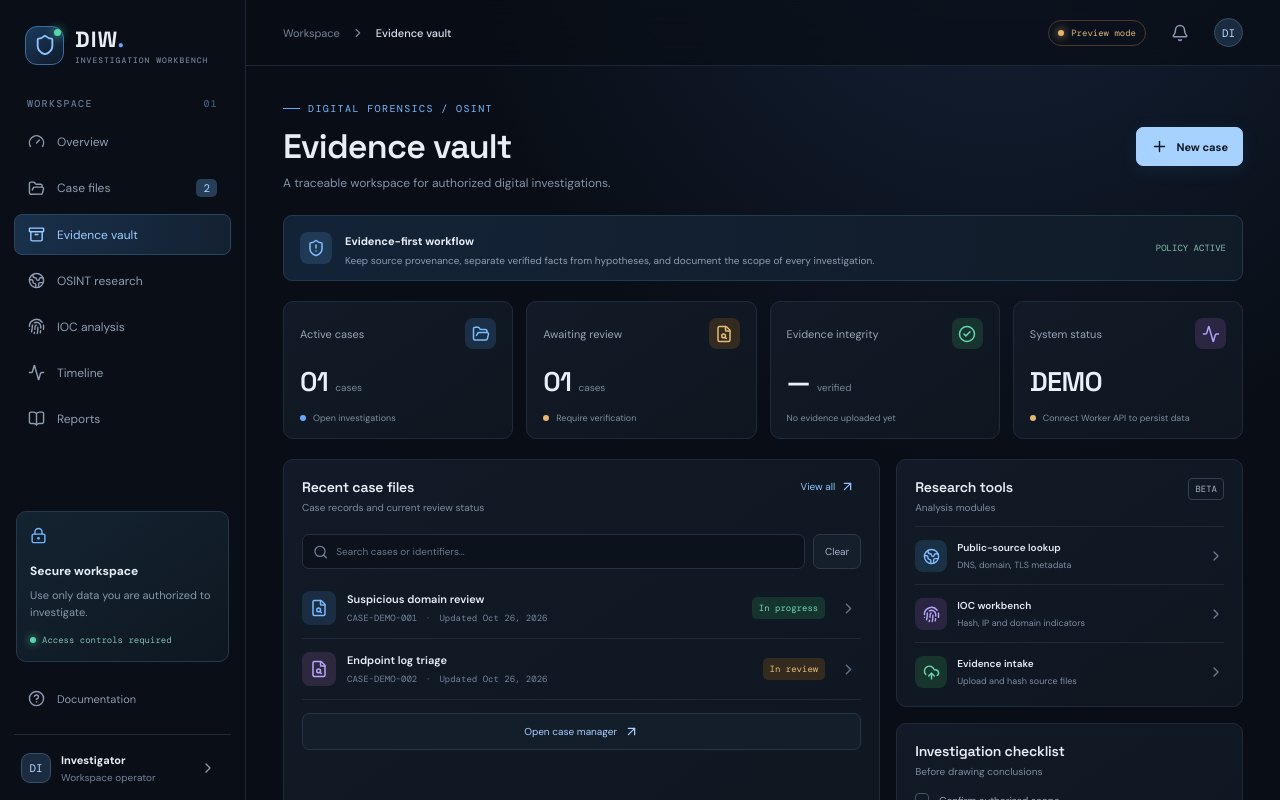
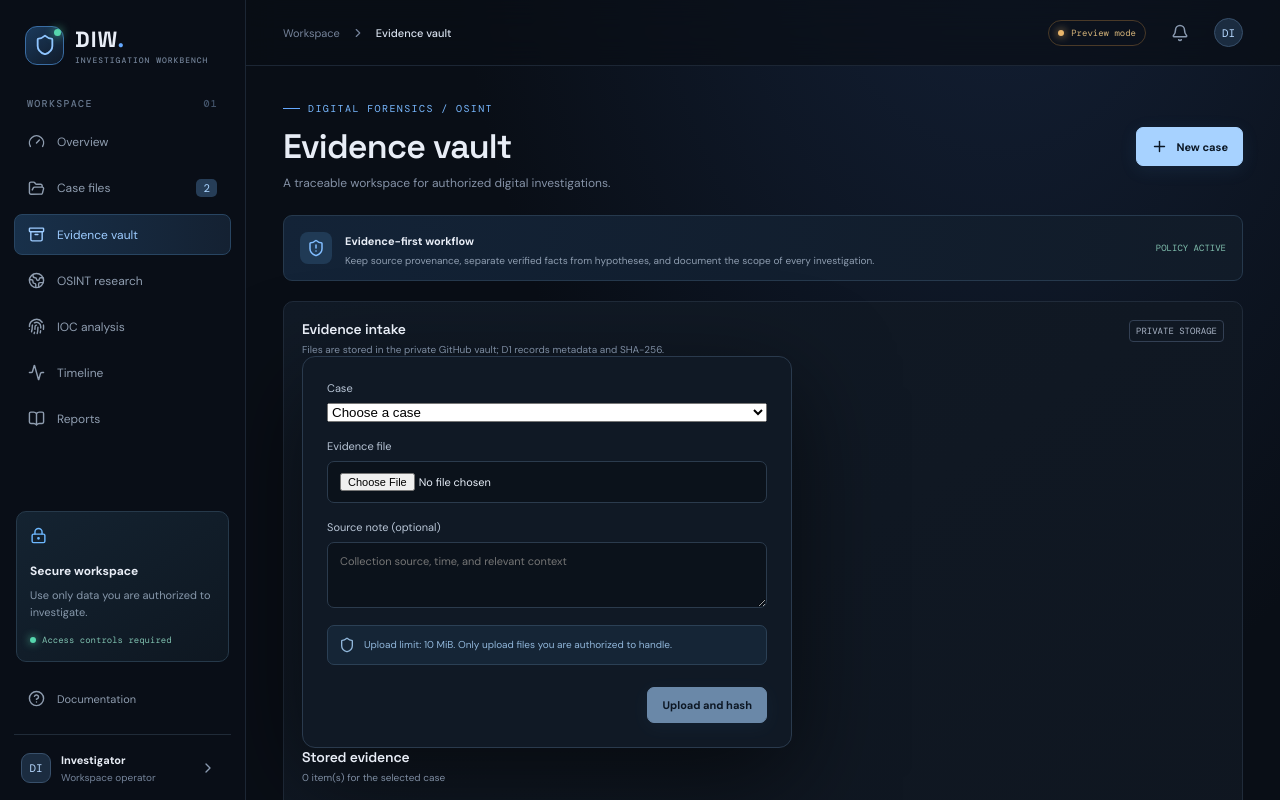
Before and after one commit to hehebacon/osint-me-me-workspace-website, a React (Vite) app: page / in a window 1280 px wide. Both pictures are taken after a click on the button "Evidence vault". Shown: the top 800 px of the page. Built offline with nearby package versions, Linux system fonts and the light colour scheme; no server answers.

Commit message:
Add evidence upload and download UI

```diff
--- a/src/App.tsx
+++ b/src/App.tsx
@@ -3,6 +3,7 @@ import { Activity, Archive, ArrowUpRight, Bell, BookOpen, CheckCircle2, ChevronR
 
 type CaseItem = { id: string; title: string; objective: string; scope: string; status: 'open'|'review'|'closed'; created_by: string; created_at: string; updated_at: string };
 type ApiState = 'loading'|'connected'|'demo'|'error';
+type EvidenceItem = { id:string; case_id:string; filename:string; content_type:string; size_bytes:number; sha256:string; source_note:string; collected_by:string; collected_at:string; created_at:string };
 const demoCases: CaseItem[] = [
   { id:'CASE-DEMO-001', title:'Suspicious domain review', objective:'Review public DNS and TLS metadata for a reported suspicious domain.', scope:'Public sources and authorized indicators only', status:'open', created_by:'demo@local', created_at:new Date().toISOString(), updated_at:new Date().toISOString() },
   { id:'CASE-DEMO-002', title:'Endpoint log triage', objective:'Correlate supplied endpoint logs and timestamps.', scope:'Owner-provided logs only', status:'review', created_by:'demo@local', created_at:new Date().toISOString(), updated_at:new Date().toISOString() },
@@ -22,6 +23,11 @@ export default function App() {
   const [objective,setObjective] = useState('');
   const [notice,setNotice] = useState('');
   const [busy,setBusy] = useState(false);
+  const [evidence,setEvidence] = useState<EvidenceItem[]>([]);
+  const [selectedCase,setSelectedCase] = useState('');
+  const [selectedFile,setSelectedFile] = useState<File|null>(null);
+  const [sourceNote,setSourceNote] = useState('');
+  const [evidenceBusy,setEvidenceBusy] = useState(false);
 
   async function refresh() {
     try {
@@ -33,6 +39,20 @@ export default function App() {
   }
   useEffect(() => { void refresh(); }, []);
 
+  useEffect(() => {
+    if (active !== 'Evidence vault') return;
+    const caseId = selectedCase || cases[0]?.id;
+    if (!caseId || caseId.startsWith('CASE-DEMO-')) { setEvidence([]); return; }
+    if (!selectedCase) setSelectedCase(caseId);
+    void fetch('/api/cases/' + encodeURIComponent(caseId) + '/evidence')
+      .then(async response => {
+        if (!response.ok) throw new Error('Could not load evidence');
+        const data = await response.json() as {evidence:EvidenceItem[]};
+        setEvidence(data.evidence || []);
+      })
+      .catch(() => setEvidence([]));
+  }, [active, selectedCase, cases]);
+
   async function createCase(e: React.FormEvent) {
     e.preventDefault(); if (!title.trim()) return;
     setBusy(true); setNotice('');
@@ -43,6 +63,27 @@ export default function App() {
     } catch { setNotice('API unavailable or access not configured. This preview does not save new cases.'); }
     finally { setBusy(false); }
   }
+  async function uploadEvidence(e: React.FormEvent) {
+    e.preventDefault();
+    if (!selectedCase || !selectedFile) { setNotice('Choose a case and a file first.'); return; }
+    setEvidenceBusy(true); setNotice('');
+    try {
+      const form = new FormData();
+      form.append('file',selectedFile);
+      form.append('source_note',sourceNote.trim());
+      const response = await fetch('/api/cases/' + encodeURIComponent(selectedCase) + '/evidence',{method:'POST',body:form});
+      const data = await response.json().catch(()=>({error:'Upload failed'})) as {error?:string};
+      if (!response.ok) throw new Error(data.error || 'Upload failed');
+      setSelectedFile(null); setSourceNote('');
+      const picker = document.getElementById('evidence-file') as HTMLInputElement|null;
+      if (picker) picker.value = '';
+      setNotice('Evidence uploaded and SHA-256 recorded.');
+      const listResponse = await fetch('/api/cases/' + encodeURIComponent(selectedCase) + '/evidence');
+      if (listResponse.ok) setEvidence(((await listResponse.json()) as {evidence:EvidenceItem[]}).evidence || []);
+    } catch (error) { setNotice(error instanceof Error ? error.message : 'Evidence upload failed.'); }
+    finally { setEvidenceBusy(false); }
+  }
+
   const visibleCases = cases.filter(c => `${c.title} ${c.id} ${c.objective}`.toLowerCase().includes(query.toLowerCase()));
   const openCount = cases.filter(c=>c.status==='open').length;
   const reviewCount = cases.filter(c=>c.status==='review').length;
@@ -60,6 +101,18 @@ export default function App() {
         <section className="welcome-row"><div><div className="eyebrow"><span className="eyebrow-line"/> DIGITAL FORENSICS / OSINT</div><h1>{active==='Overview'?'Investigation overview':active}</h1><p className="subtitle">A traceable workspace for authorized digital investigations.</p></div><button className="primary-button" onClick={()=>setShowCreate(true)}><Plus size={17}/> New case</button></section>
         <section className="notice-banner"><div className="notice-icon"><ShieldAlert size={18}/></div><div><strong>Evidence-first workflow</strong><p>Keep source provenance, separate verified facts from hypotheses, and document the scope of every investigation.</p></div><span className="notice-tag">POLICY ACTIVE</span></section>
         {notice&&<div className="toast" role="status">{notice}<button onClick={()=>setNotice('')}>Dismiss</button></div>}
+        {active==='Evidence vault'&&<section className="panel evidence-workspace">
+          <div className="panel-header"><div><h2>Evidence intake</h2><p>Files are stored in the private GitHub vault; D1 records metadata and SHA-256.</p></div><div className="tiny-label">PRIVATE STORAGE</div></div>
+          <form className="modal" onSubmit={uploadEvidence}>
+            <label>Case<select value={selectedCase} onChange={e=>setSelectedCase(e.target.value)} required><option value="">Choose a case</option>{cases.filter(c=>!c.id.startsWith('CASE-DEMO-')).map(c=><option key={c.id} value={c.id}>{c.title} — {c.id}</option>)}</select></label>
+            <label>Evidence file<input id="evidence-file" type="file" onChange={e=>setSelectedFile(e.target.files?.[0]||null)} required /></label>
+            <label>Source note (optional)<textarea rows={3} maxLength={2000} value={sourceNote} onChange={e=>setSourceNote(e.target.value)} placeholder="Collection source, time, and relevant context"/></label>
+            <div className="scope-note"><Shield size={16}/><span>Upload limit: 10 MiB. Only upload files you are authorized to handle.</span></div>
+            <div className="modal-actions"><button className="primary-button" disabled={evidenceBusy||!selectedFile||!selectedCase}>{evidenceBusy?'Uploading…':'Upload and hash'}</button></div>
+          </form>
+          <div className="panel-header"><div><h2>Stored evidence</h2><p>{evidence.length} item(s) for the selected case</p></div></div>
+          {evidence.length ? <div className="case-list">{evidence.map(item=><div className="case-row" key={item.id}><div className="case-symbol symbol-1"><Archive size={18}/></div><div className="case-main"><strong>{item.filename}</strong><span>{item.size_bytes.toLocaleString()} bytes · SHA-256 {item.sha256.slice(0,16)}…</span><span>Collected by {item.collected_by} · {shortDate(item.collected_at)}</span></div><a className="text-button" href={'/api/cases/' + encodeURIComponent(item.case_id) + '/evidence/' + encodeURIComponent(item.id) + '/download'}>Download</a></div>)}</div>:<div className="empty-state">No evidence loaded for this case. Select a real case and upload a file to begin.</div>}
+        </section>}
         <section className="metric-grid">
           <article className="metric-card"><div className="metric-head"><span>Active cases</span><div className="metric-icon blue"><FolderOpen size={18}/></div></div><div className="metric-value">{openCount.toString().padStart(2,'0')}<span className="metric-unit">cases</span></div><div className="metric-foot"><span className="status-dot blue-dot"/>Open investigations</div></article>
           <article className="metric-card"><div className="metric-head"><span>Awaiting review</span><div className="metric-icon amber"><FileSearch size={18}/></div></div><div className="metric-value">{reviewCount.toString().padStart(2,'0')}<span className="metric-unit">cases</span></div><div className="metric-foot"><span className="status-dot amber-dot"/>Require verification</div></article>
```
